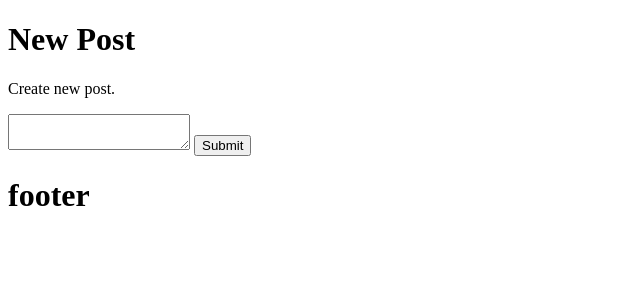
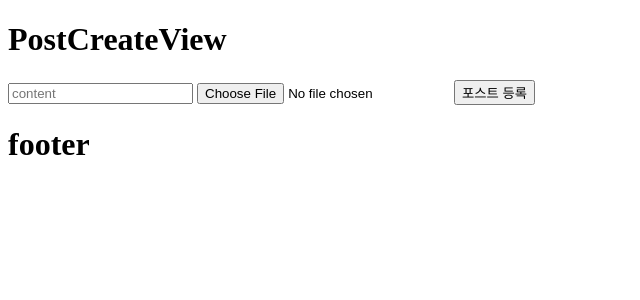
Before and after one commit to deadlylaid/photogram, a Django app: page /posts/new/ in a window 1280 px wide. Shown: the part 52-352 px from the top of the page, without its empty margins (0-640 px from the left). Run offline with Django 3.2, Linux system fonts and the light colour scheme; the visitor is signed in with stand-in values (Sample User, id 1).

Commit message:
update: tag create function update posts/views/create.py, posts/views/tags/create.py, posts/templates/posts/new.html

```diff
--- a/photogram/posts/templates/posts/new.html
+++ b/photogram/posts/templates/posts/new.html
@@ -1,13 +1,15 @@
 {% extends "base.html" %}
 
 
+{% block title %}신규 포스트 작성{% endblock %}
+
 {% block content %}
-<h1>New Post</h1>
-<p>Create new post.</p>
+<h1>PostCreateView</h1>
 
-<form action="" method="post">
+<form action="" method="post" enctype="multipart/form-data">
   {% csrf_token %}
-  <textarea name="content"></textarea>
-  <input type="submit" />
+  <input type="text" name="content" placeholder="content" required>
+  <input type="file" name="image" required>
+  <input type="submit" value="포스트 등록">
 </form>
 {% endblock %}
--- a/photogram/posts/views/create.py
+++ b/photogram/posts/views/create.py
@@ -8,4 +8,11 @@ class PostCreateView(LoginRequiredMixin, PostBaseView, CreateView):
     template_name = "posts/new.html"
     fields = [
         'content',
+        'image',
     ]
+
+    template_name = "posts/new.html"
+
+    def form_valid(self, form):
+        form.instance.user = self.request.user
+        return super(PostCreateView, self).form_valid(form)
```
Also changed, not shown: photogram/posts/views/tags/create.py (line endings or trailing spaces).
